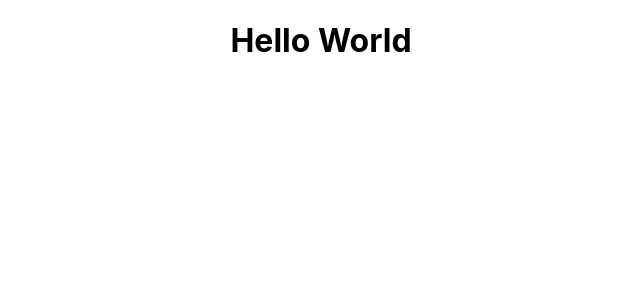
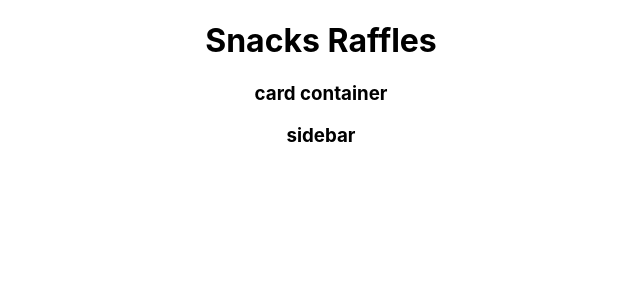
Before and after one commit to mh4bib/lucky-snaks, a React (Create React App) app: page / in a window 1280 px wide. Shown: the top 300 px of the page, without its empty margins (319-959 px from the left). Built offline with nearby package versions, Linux system fonts and the light colour scheme.

Commit message:
2 compo added

```diff
--- a/src/App.js
+++ b/src/App.js
@@ -1,10 +1,10 @@
-import logo from './logo.svg';
 import './App.css';
+import SnacksBody from './Component/SnacksBody/SnacksBody';
 
 function App() {
   return (
     <div className="App">
-      <h1>Hello World</h1>
+      <SnacksBody></SnacksBody>
     </div>
   );
 }
--- /dev/null
+++ b/src/Component/SnacksBody/SnacksBody.js
@@ -0,0 +1,19 @@
+import React from "react";
+
+const SnacksBody = () => {
+  return (
+    <div>
+      <h1>Snacks Raffles</h1>
+      <div className="snacks-body">
+        <div className="card-container">
+            <h3>card container</h3>
+        </div>
+        <div className="sidebar">
+            <h3>sidebar</h3>
+        </div>
+      </div>
+    </div>
+  );
+};
+
+export default SnacksBody;
```
Also changed, not shown: src/Component/SnacksCard/SnacksCard.js (added, +12 -0 lines), src/Component/SnacksBody/SnacksBody.css (added), src/Component/SnacksCard/SnacksCard.css (added).
